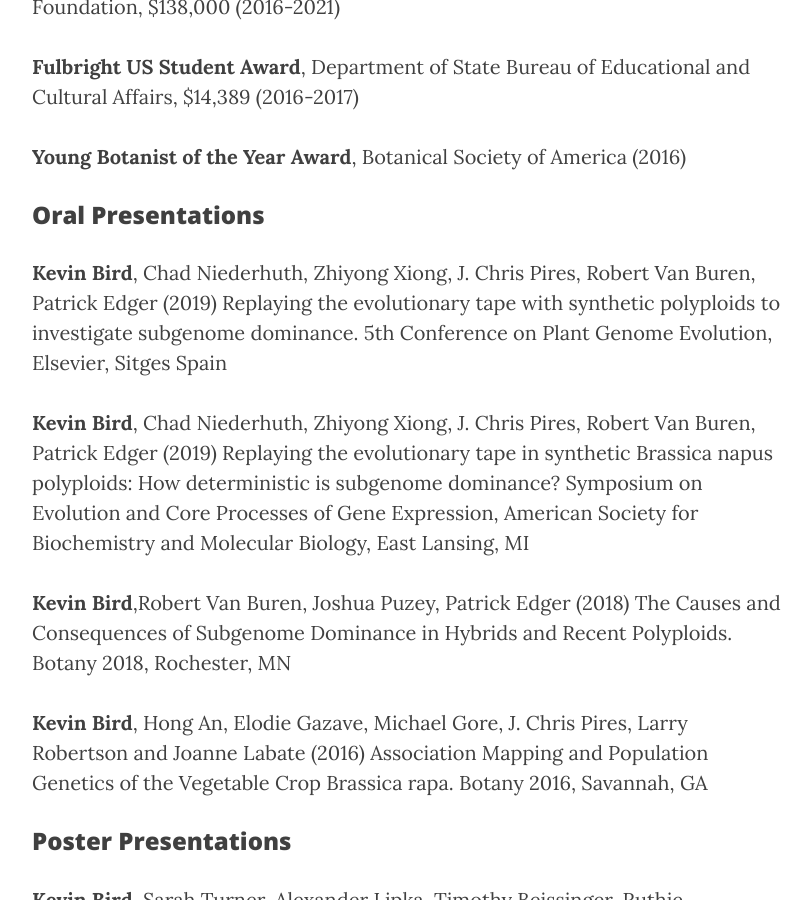
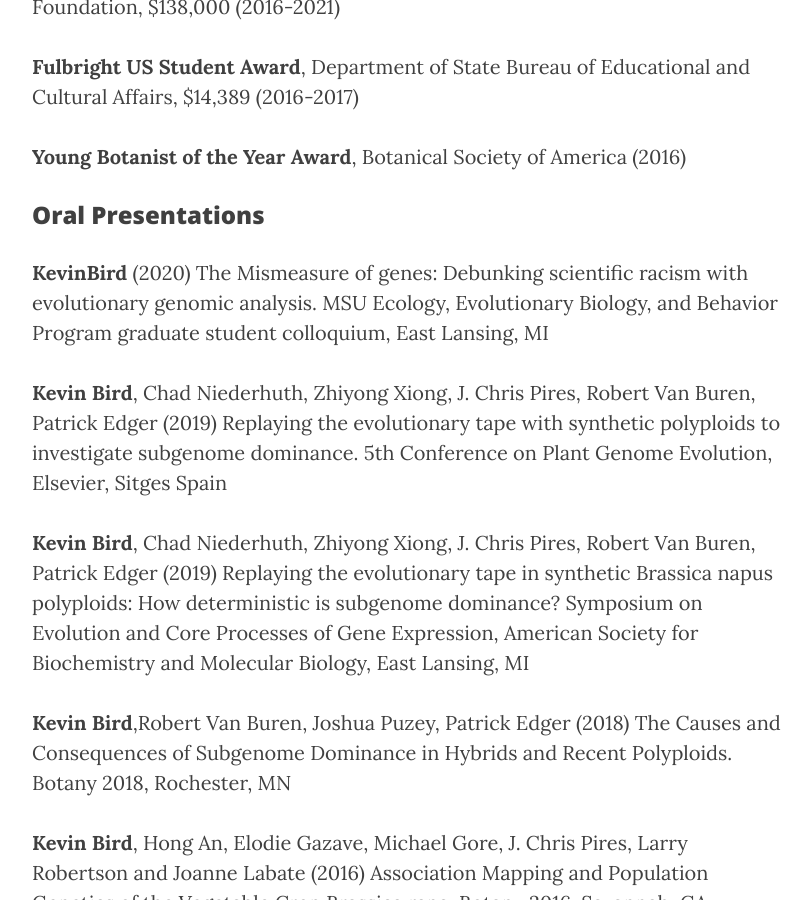
Before and after one commit to KevinABird/KevinABird.github.io, a Jekyll site: the page built from 2_CV.md, in a window 1280 px wide and 900 px high, scrolled down 1094 px. Shown: the whole window, without its empty margins (233-1045 px from the left). Built offline with Jekyll 4.4.1, drawn with Linux system fonts in a browser that asks for light colours; nearby versions of some CDN libraries; some of the changed lines change nothing that is shown.

Commit message:
Update 2_CV.md

```diff
--- a/2_CV.md
+++ b/2_CV.md
@@ -4,7 +4,7 @@ title: "CV"
 header-img: "img/IMG_8942 copy.jpg"
 ---
 
-My full CV can be found here <a href="/CV/Bird_CV_Oct_2019.pdf" target="_blank"><i class="fa fa-file-text fa-md"></i></a>, and a short form is below.
+My full CV can be found here <a href="/CV/Bird_CV_March2020.pdf" target="_blank"><i class="fa fa-file-text fa-md"></i></a>, and a short form is below.
 
 ___
 
@@ -33,6 +33,8 @@ B.A., Philosophy (*Cum laude* with University honors), University of Missouri
 
 ### Oral Presentations
 
+__KevinBird__ (2020) The Mismeasure of genes: Debunking scientific racism with evolutionary genomic analysis. MSU Ecology, Evolutionary Biology, and Behavior Program graduate student colloquium, East Lansing, MI
+
 __Kevin Bird__, Chad Niederhuth, Zhiyong Xiong, J. Chris Pires, Robert Van Buren, Patrick Edger (2019)
 Replaying the evolutionary tape with synthetic polyploids to investigate subgenome dominance. 5th Conference on Plant Genome Evolution, Elsevier, Sitges Spain
 
```
